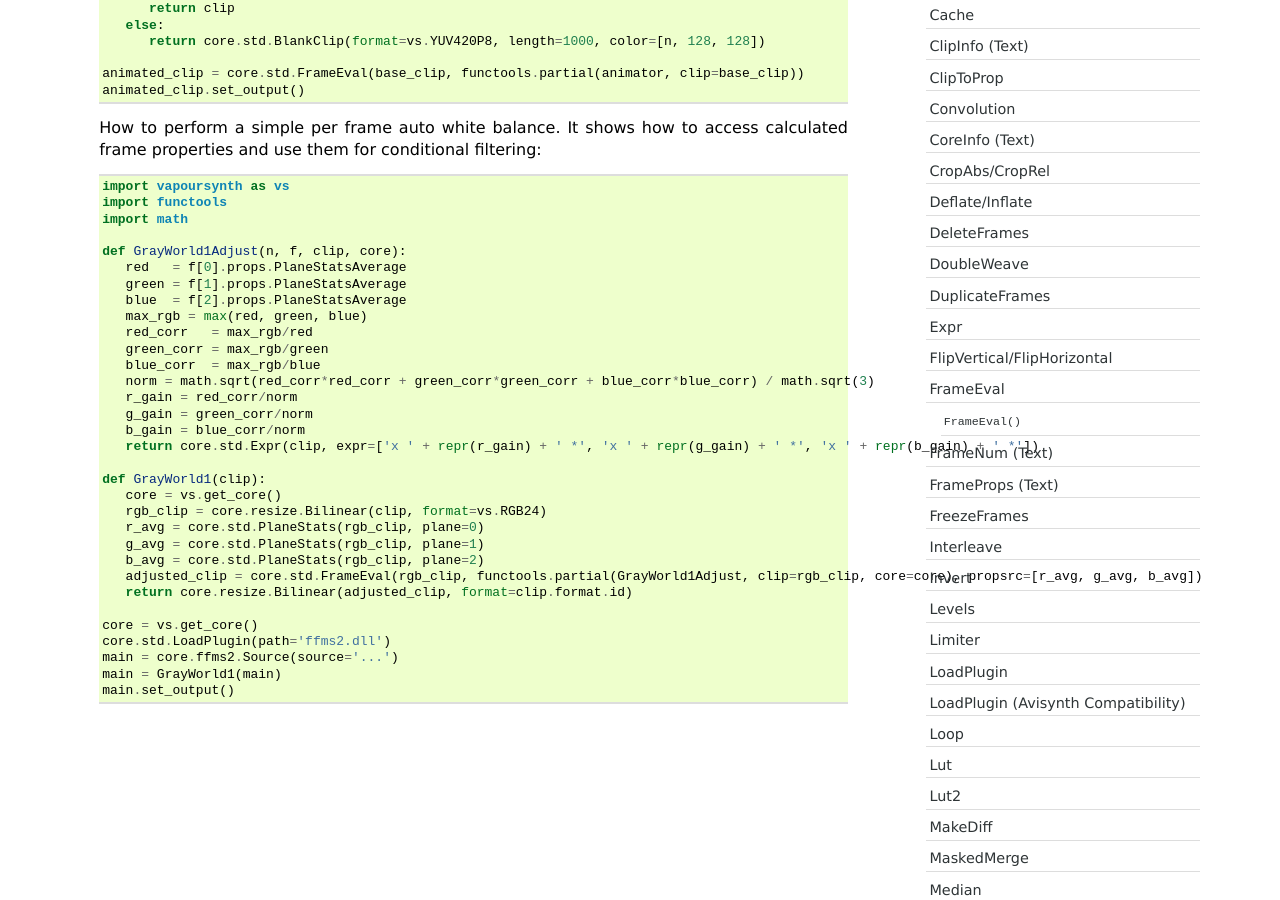
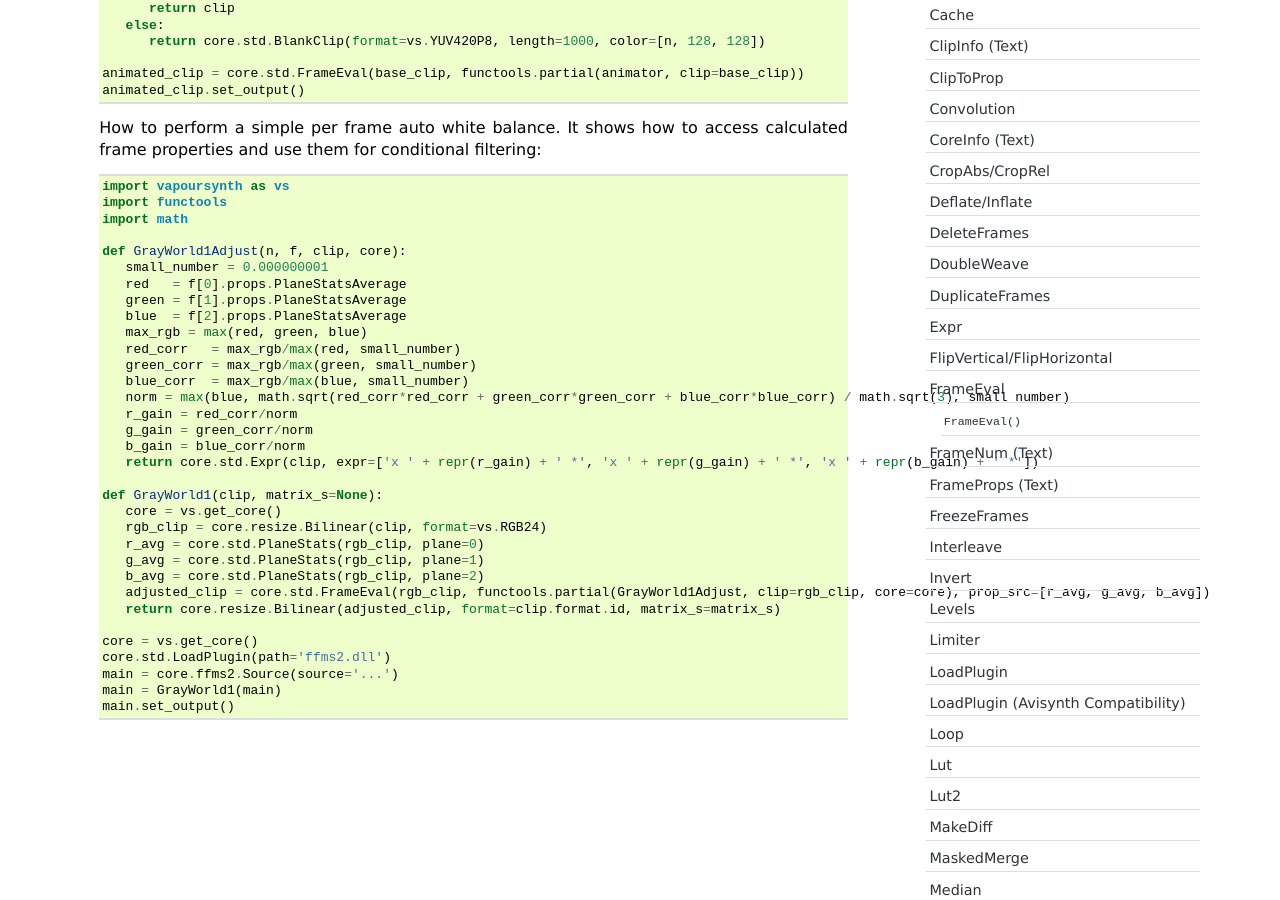
Before and after one commit to vapoursynth/vapoursynth, a Sphinx documentation site: the page built from doc/functions/frameeval.rst, in a window 1280 px wide and 900 px high, scrolled down 644 px. Built offline with Sphinx 7.4.7, drawn with Linux system fonts in a browser that asks for light colours; formulas are drawn with MathJax 3.

Commit message:
Fix more typos and docs stuff

```diff
--- a/doc/functions/frameeval.rst
+++ b/doc/functions/frameeval.rst
@@ -46,27 +46,28 @@ FrameEval
       import math
 
       def GrayWorld1Adjust(n, f, clip, core):
+         small_number = 0.000000001
          red   = f[0].props.PlaneStatsAverage
          green = f[1].props.PlaneStatsAverage
          blue  = f[2].props.PlaneStatsAverage
          max_rgb = max(red, green, blue)
-         red_corr   = max_rgb/red
-         green_corr = max_rgb/green
-         blue_corr  = max_rgb/blue
-         norm = math.sqrt(red_corr*red_corr + green_corr*green_corr + blue_corr*blue_corr) / math.sqrt(3)
+         red_corr   = max_rgb/max(red, small_number)
+         green_corr = max_rgb/max(green, small_number)
+         blue_corr  = max_rgb/max(blue, small_number)
+         norm = max(blue, math.sqrt(red_corr*red_corr + green_corr*green_corr + blue_corr*blue_corr) / math.sqrt(3), small_number)
          r_gain = red_corr/norm
          g_gain = green_corr/norm
          b_gain = blue_corr/norm
          return core.std.Expr(clip, expr=['x ' + repr(r_gain) + ' *', 'x ' + repr(g_gain) + ' *', 'x ' + repr(b_gain) + ' *'])
 
-      def GrayWorld1(clip):
+      def GrayWorld1(clip, matrix_s=None):
          core = vs.get_core()
          rgb_clip = core.resize.Bilinear(clip, format=vs.RGB24)
          r_avg = core.std.PlaneStats(rgb_clip, plane=0)
          g_avg = core.std.PlaneStats(rgb_clip, plane=1)
          b_avg = core.std.PlaneStats(rgb_clip, plane=2)
-         adjusted_clip = core.std.FrameEval(rgb_clip, functools.partial(GrayWorld1Adjust, clip=rgb_clip, core=core), propsrc=[r_avg, g_avg, b_avg])
-         return core.resize.Bilinear(adjusted_clip, format=clip.format.id)
+         adjusted_clip = core.std.FrameEval(rgb_clip, functools.partial(GrayWorld1Adjust, clip=rgb_clip, core=core), prop_src=[r_avg, g_avg, b_avg])
+         return core.resize.Bilinear(adjusted_clip, format=clip.format.id, matrix_s=matrix_s)
 
       core = vs.get_core()
       core.std.LoadPlugin(path='ffms2.dll')
```
Also changed, not shown: 2 other files.
